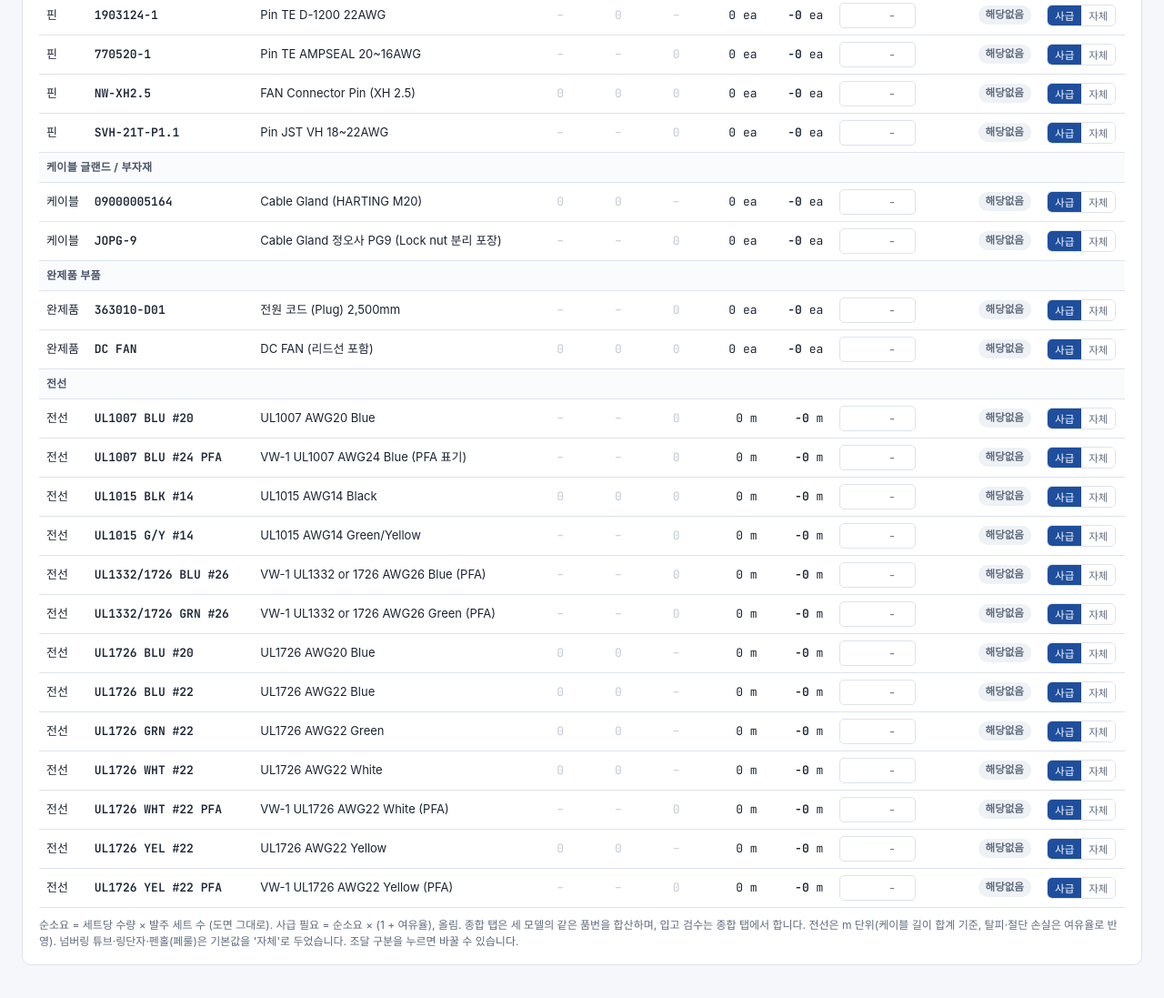
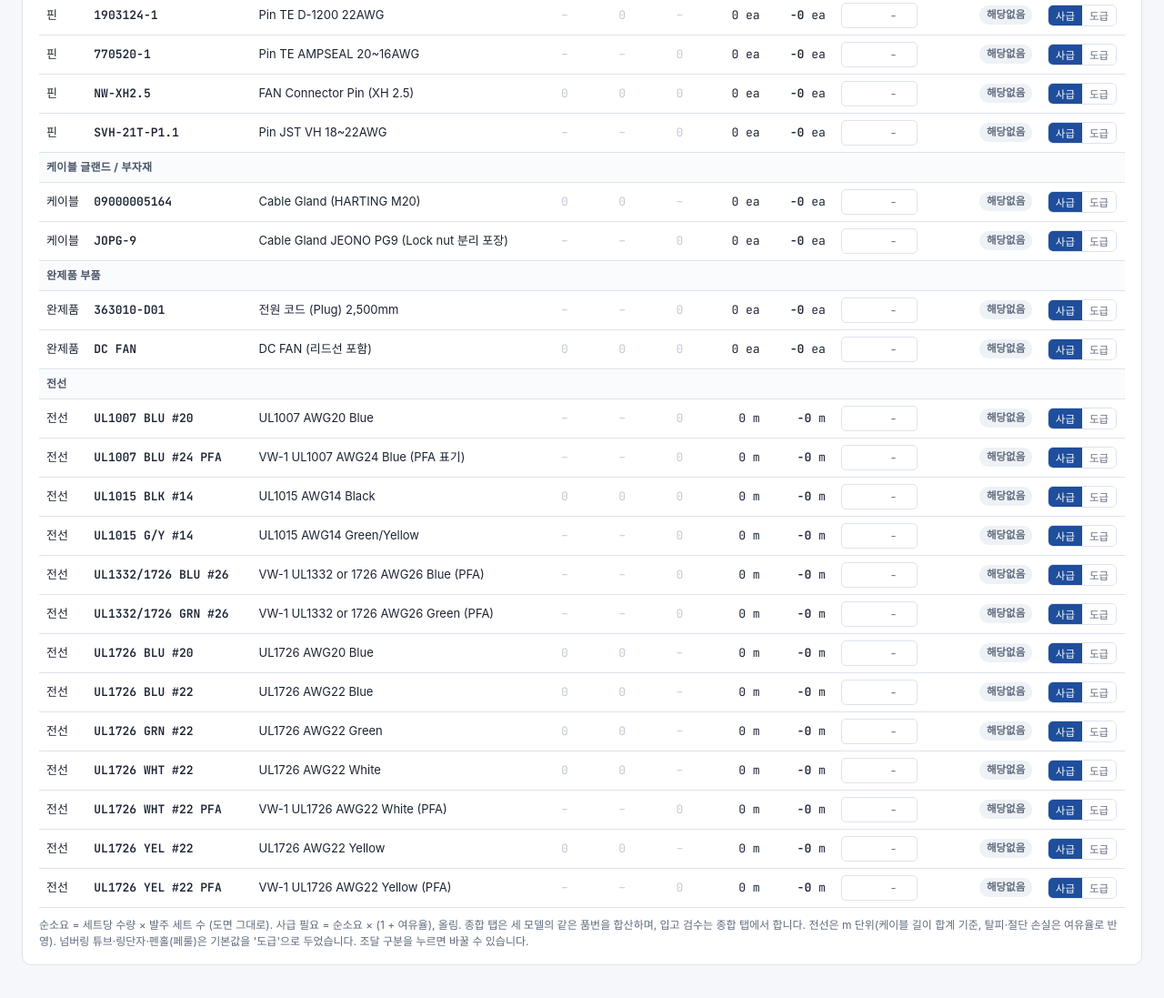
Before and after one commit to bctechsemi/cm_h, a plain HTML site: page supply-management/harness-supply-management.html in a window 1280 px wide. Shown: the part 1545-2642 px from the top of the page at 91% size. Drawn offline with Linux system fonts and the light colour scheme; a web font is replaced by a local one.

Commit message:
Update harness-supply-management.html

```diff
--- a/supply-management/harness-supply-management.html
+++ b/supply-management/harness-supply-management.html
@@ -161,7 +161,7 @@ details summary{cursor:pointer;font-weight:600;color:var(--blue-d)}
         <tbody></tbody>
       </table>
     </div>
-    <p class="muted" style="margin:10px 0 0">순소요 = 세트당 수량 × 발주 세트 수 (도면 그대로). 사급 필요 = 순소요 × (1 + 여유율), 올림. 종합 탭은 세 모델의 같은 품번을 합산하며, 입고 검수는 종합 탭에서 합니다. 전선은 m 단위(케이블 길이 합계 기준, 탈피·절단 손실은 여유율로 반영). 넘버링 튜브·링단자·펜홀(페룰)은 기본값을 '자체'로 두었습니다. 조달 구분을 누르면 바꿀 수 있습니다.</p>
+    <p class="muted" style="margin:10px 0 0">순소요 = 세트당 수량 × 발주 세트 수 (도면 그대로). 사급 필요 = 순소요 × (1 + 여유율), 올림. 종합 탭은 세 모델의 같은 품번을 합산하며, 입고 검수는 종합 탭에서 합니다. 전선은 m 단위(케이블 길이 합계 기준, 탈피·절단 손실은 여유율로 반영). 넘버링 튜브·링단자·펜홀(페룰)은 기본값을 '도급'으로 두었습니다. 조달 구분을 누르면 바꿀 수 있습니다.</p>
   </div>
 
   <div class="card" id="cblCard">
@@ -179,7 +179,7 @@ details summary{cursor:pointer;font-weight:600;color:var(--blue-d)}
 /* =========================================================
    부품 마스터
    cat: con(커넥터/하우징) pin(핀) acc(글랜드/부자재) wire(전선) term(단자) tube(튜브) unit(완제품)
-   sup: 기본 조달 (true=사급, false=자체)
+   sup: 기본 조달 (true=사급, false=도급)
    ========================================================= */
 const CATS={con:'커넥터 / 하우징',pin:'핀 (Terminal)',acc:'케이블 글랜드 / 부자재',unit:'완제품 부품',wire:'전선',term:'단자 (링 / 펜홀)',tube:'넘버링 튜브'};
 const CAT_ORDER=['con','pin','acc','unit','wire','term','tube'];
@@ -210,7 +210,7 @@ const P={
  'P-770520-1':{cat:'pin',pn:'770520-1',name:'Pin TE AMPSEAL 20~16AWG',unit:'ea',sup:true},
 
  'G-09000005164':{cat:'acc',pn:'09000005164',name:'Cable Gland (HARTING M20)',unit:'ea',sup:true},
- 'G-JOPG-9':{cat:'acc',pn:'JOPG-9',name:'Cable Gland 정오사 PG9 (Lock nut 분리 포장)',unit:'ea',sup:true},
+ 'G-JOPG-9':{cat:'acc',pn:'JOPG-9',name:'Cable Gland JEONO PG9 (Lock nut 분리 포장)',unit:'ea',sup:true},
 
  'U-FAN':{cat:'unit',pn:'DC FAN',name:'DC FAN (리드선 포함)',unit:'ea',sup:true},
  'U-363010':{cat:'unit',pn:'363010-D01',name:'전원 코드 (Plug) 2,500mm',unit:'ea',sup:true},
@@ -401,7 +401,7 @@ function renderKpis(){
   }
 }
 const STL={ok:'충족',bad:'부족',over:'초과',none:'미입력',na:'해당없음'};
-const supSw=r=>`<span class="sw" data-p="${r.pid}"><button class="${r.sup?'on':''}" data-v="1">사급</button><button class="${r.sup?'':'on self'}" data-v="0">자체</button></span>`;
+const supSw=r=>`<span class="sw" data-p="${r.pid}"><button class="${r.sup?'on':''}" data-v="1">사급</button><button class="${r.sup?'':'on self'}" data-v="0">도급</button></span>`;
 const nameCell=p=>`${esc(p.name)}${p.note?`<div class="note">${esc(p.note)}</div>`:''}`;
 const shortName=m=>m.name.replace('L3 PRIME ','').replace('L3 ','');
 function renderTable(){
@@ -483,12 +483,12 @@ $('bCsv').onclick=()=>{
   let lines,name;
   if(isSum()){
     lines=[['구분','품번','품명','단위',...MODELS.map(m=>`${m.name}(${S.sets[m.id]||0}세트)`),'순소요 합계','사급 필요(여유 포함)','입고수량','과부족','판정','조달'],
-      ...sumRows().map(r=>{const p=P[r.pid];return[CATS[p.cat],p.pn,p.name,p.unit,...MODELS.map(m=>r.by[m.id]===undefined?'':+r.by[m.id].toFixed(2)),+r.net.toFixed(2),r.req,r.has?r.rcv:'',r.has?r.diff:'',STL[r.st],r.sup?'사급':'자체']})];
+      ...sumRows().map(r=>{const p=P[r.pid];return[CATS[p.cat],p.pn,p.name,p.unit,...MODELS.map(m=>r.by[m.id]===undefined?'':+r.by[m.id].toFixed(2)),+r.net.toFixed(2),r.req,r.has?r.rcv:'',r.has?r.diff:'',STL[r.st],r.sup?'사급':'도급']})];
     name='사급품_종합';
   }else{
     const m=model();
     lines=[['구분','품번','품명','단위','세트당','세트수','순소요','사급 필요(여유 포함)','조달','사용케이블'],
-      ...modelRows(m).map(r=>{const p=P[r.pid];return[CATS[p.cat],p.pn,p.name,p.unit,+r.per.toFixed(2),S.sets[m.id]||0,+r.net.toFixed(2),r.req,r.sup?'사급':'자체',r.cables.join(' ')]})];
+      ...modelRows(m).map(r=>{const p=P[r.pid];return[CATS[p.cat],p.pn,p.name,p.unit,+r.per.toFixed(2),S.sets[m.id]||0,+r.net.toFixed(2),r.req,r.sup?'사급':'도급',r.cables.join(' ')]})];
     name='사급품_'+m.name.replace(/\s/g,'_');
   }
   const csv='﻿'+lines.map(l=>l.map(v=>`"${String(v).replace(/"/g,'""')}"`).join(',')).join('\r\n');
```
